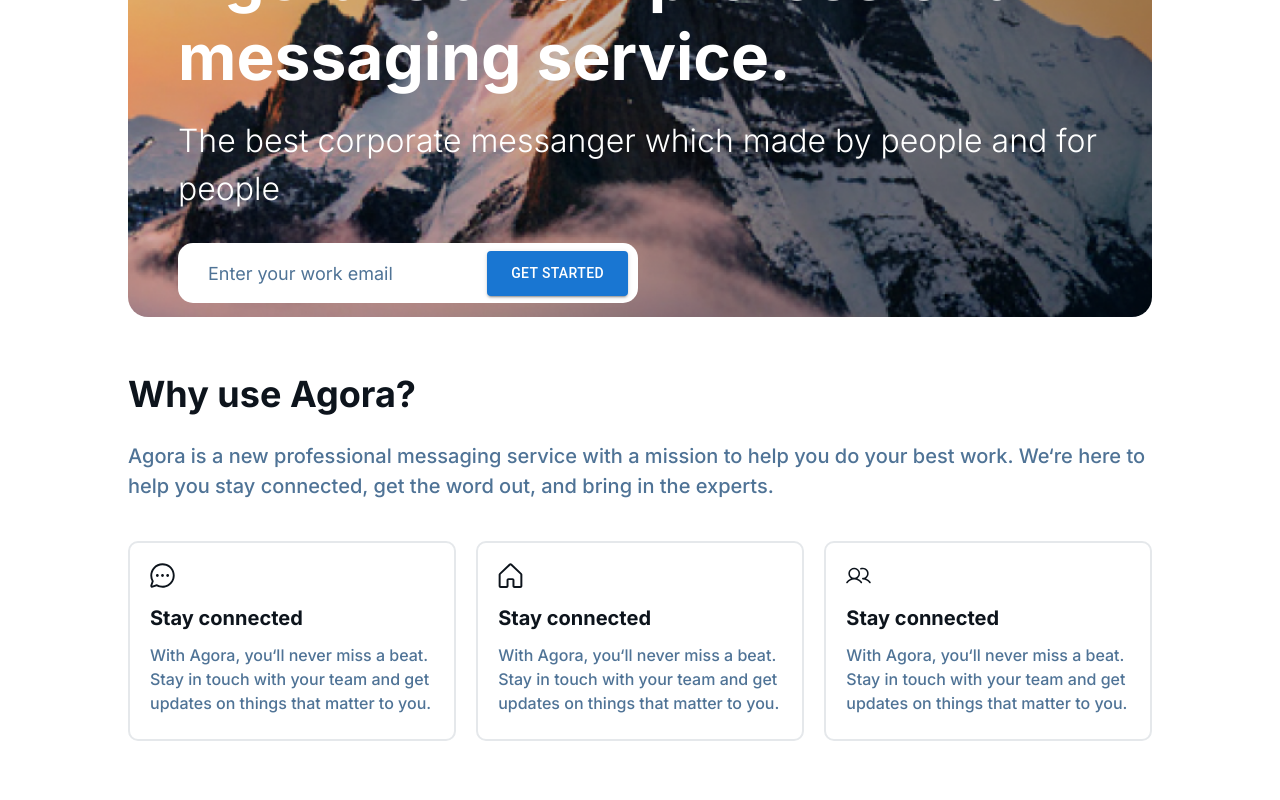
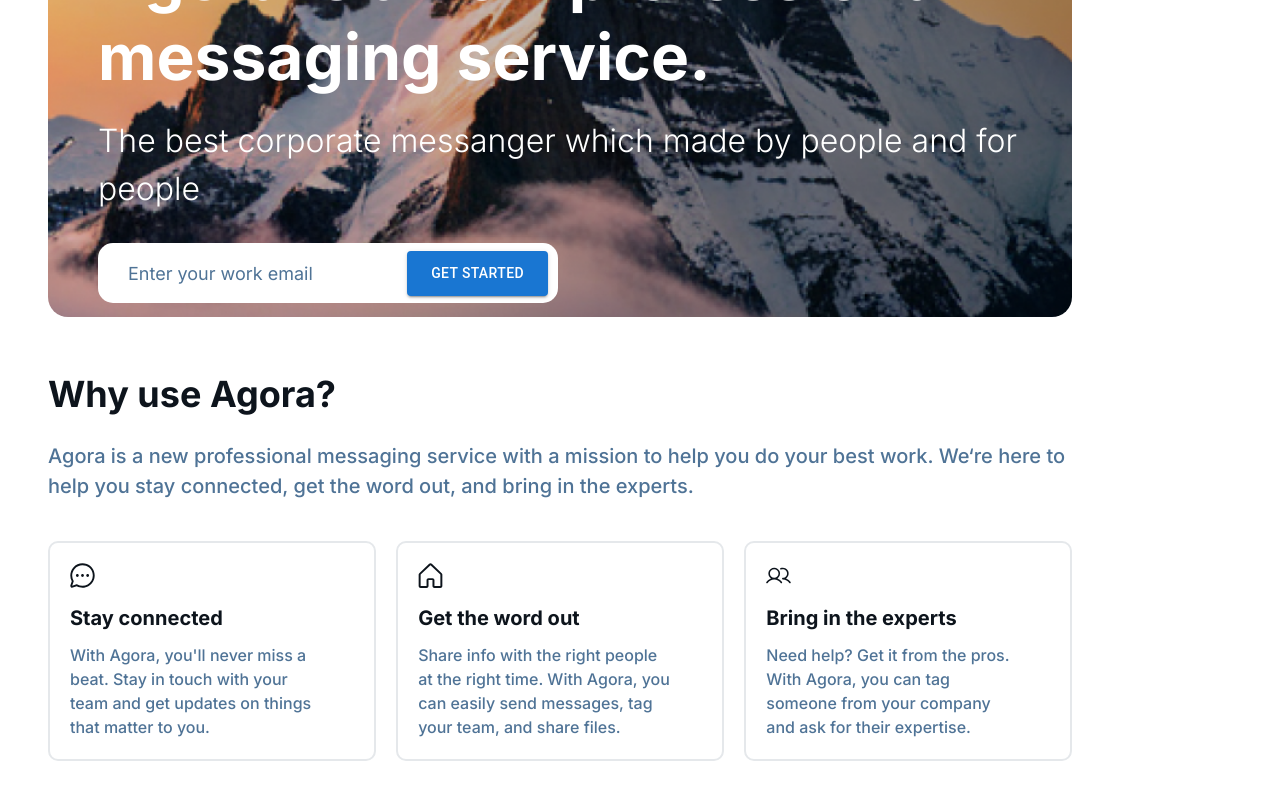
Before and after one commit to RoastedPikachu/Agora_Project, a Next.js app: page / in a window 1280 px wide. Shown: the part 378-1178 px from the top of the page. Before the commit the page ends 1145 px from the top, so only its background shows below. Built offline with nearby package versions, Linux system fonts and the light colour scheme.

Commit message:
Доработал главную страницу
Также начал реализовывать логику прокидывания почты между страницами

```diff
--- a/src/app/page.tsx
+++ b/src/app/page.tsx
@@ -1,63 +1,57 @@
 "use client";
 import React from "react";
 
-import Link from "next/link";
-
-import TextField from "@mui/material/TextField";
-import Button from "@mui/material/Button";
+import Advantage from "@/shared/Advantage";
 
 import TheHomePageHeader from "@/widgets/TheHomePageHeader";
+import GreetingsBlock from "@/widgets/GreetingsBlock";
 
 export default function Home() {
+  const advantages = [
+      {
+          id: 1,
+          iconPath: "/static/ConnectionIcon.svg",
+          title: "Stay connected",
+          description: "With Agora, you'll never miss a beat. Stay in touch with your team and get updates on things that matter to you."
+      },
+      {
+          id: 2,
+          iconPath: "/static/HomeIcon.svg",
+          title: "Get the word out",
+          description: "Share info with the right people at the right time. With Agora, you can easily send messages, tag your team, and share files."
+      },
+      {
+          id: 3,
+          iconPath: "/static/ExpertsIcon.svg",
+          title: "Bring in the experts",
+          description: "Need help? Get it from the pros. With Agora, you can tag someone from your company and ask for their expertise."
+      },
+  ]
+
   return (
-    <main className="relative w-full h-auto">
+    <>
         <TheHomePageHeader/>
 
-        <section className="relative px-[10%] w-full h-[580px]">
-          <div className="mt-[50px] px-[50px] py-[30px] w-full h-[580px] bg-[url('/static/GreetingsBackgroundImage.png')] bg-cover rounded-[20px]">
-              <h1 className="pt-[170px] w-full text-[#ffffff] text-[4rem] text-left font-bold leading-[1.25] z-20">Agora is a new professional messaging service.</h1>
+        <main className="relative mx-[calc((100%-1440px)/2)] pb-[50px] w-full max-w-[1440px] h-auto">
+            <GreetingsBlock/>
 
-              <p className="mt-[20px] text-[#ffffff] text-[2rem] font-light">The best corporate messanger which made by people and for people</p>
+            <section className="relative mt-[50px] px-[10%] w-full h-[400px]">
+                <h2 className="text-[#0d141c] text-[2.25rem] font-bold">Why use Agora?</h2>
 
-              <div className="flex items-center mt-[30px] pl-[30px] pr-[10px] w-[460px] h-[60px] bg-[#ffffff] rounded-[15px]">
-                  <input type="text" placeholder="Enter your work email" className="w-[380px] h-full placeholder:text-[#4f7396] text-[1.125rem] outline-0"/>
+                <p className="mt-[20px] text-[#4f7396] text-[1.25rem] font-medium">Agora is a new professional messaging service with a mission to help you do your best work. We&lsquo;re here to help you stay connected, get the word out, and bring in the experts.</p>
 
-                  <Button variant="contained" className="w-[180px] h-[45px] bg-[#2076d2] rounded-[10px] font-semibold">Get started</Button>
-              </div>
-          </div>
-        </section>
-
-        <section className="relative mt-[50px] px-[10%] w-full h-[400px]">
-            <h2 className="text-[#0d141c] text-[2.25rem] font-bold">Why use Agora?</h2>
-
-            <p className="mt-[20px] text-[#4f7396] text-[1.25rem] font-medium">Agora is a new professional messaging service with a mission to help you do your best work. We&lsquo;re here to help you stay connected, get the word out, and bring in the experts.</p>
-
-            <div className="flex justify-between items-center mt-[40px] w-full h-[200px]">
-                <div className="p-[20px] w-[32%] h-full border-2 border-[#e5e8eb] rounded-[10px]">
-                    <img src="/static/ConnectionIcon.svg" alt="" className="w-[25px] h-[25px]"/>
-
-                    <h3 className="mt-[15px] text-[#0d141c] text-[1.25rem] font-bold">Stay connected</h3>
-
-                    <p className="mt-[10px] text-[#4f7396] text-[1rem] font-medium">With Agora, you&lsquo;ll never miss a beat. <br/> Stay in touch with your team and get updates on things that matter to you.</p>
+                <div className="flex justify-between items-center mt-[40px] w-full h-[220px]">
+                    {advantages.map(advantage => (
+                        <Advantage
+                            id={advantage.id}
+                            iconPath={advantage.iconPath}
+                            title={advantage.title}
+                            description={advantage.description}
+                        />
+                    ))}
                 </div>
-
-                <div className="p-[20px] w-[32%] h-full border-2 border-[#e5e8eb] rounded-[10px]">
-                    <img src="/static/HomeIcon.svg" alt="" className="w-[25px] h-[25px]"/>
-
-                    <h3 className="mt-[15px] text-[#0d141c] text-[1.25rem] font-bold">Stay connected</h3>
-
-                    <p className="mt-[10px] text-[#4f7396] text-[1rem] font-medium">With Agora, you&lsquo;ll never miss a beat. <br/> Stay in touch with your team and get updates on things that matter to you.</p>
-                </div>
-
-                <div className="p-[20px] w-[32%] h-full border-2 border-[#e5e8eb] rounded-[10px]">
-                    <img src="/static/ExpertsIcon.svg" alt="" className="w-[25px] h-[25px]"/>
-
-                    <h3 className="mt-[15px] text-[#0d141c] text-[1.25rem] font-bold">Stay connected</h3>
-
-                    <p className="mt-[10px] text-[#4f7396] text-[1rem] font-medium">With Agora, you&lsquo;ll never miss a beat. <br/> Stay in touch with your team and get updates on things that matter to you.</p>
-                </div>
-            </div>
-        </section>
-    </main>
+            </section>
+        </main>
+    </>
   );
 }
--- /dev/null
+++ b/src/shared/Advantage.tsx
@@ -0,0 +1,23 @@
+"use client";
+import React from 'react';
+
+interface AdvantageProps {
+    id: number;
+    iconPath: string;
+    title: string;
+    description: string;
+}
+
+const Advantage:React.FC<AdvantageProps> = ({id, iconPath, title, description}) => {
+    return (
+        <div key={id} className="p-[20px] w-[32%] h-full border-2 border-[#e5e8eb] rounded-[10px]">
+            <img src={iconPath} alt="" className="w-[25px] h-[25px]"/>
+
+            <h3 className="mt-[15px] text-[#0d141c] text-[1.25rem] font-bold">{title}</h3>
+
+            <p className="mt-[10px] w-[90%] text-[#4f7396] text-[1rem] font-medium">{description}</p>
+        </div>
+    );
+};
+
+export default Advantage;
--- /dev/null
+++ b/src/widgets/GreetingsBlock.tsx
@@ -0,0 +1,40 @@
+"use client";
+import React, {useState} from 'react';
+
+import {useRouter} from "next/navigation";
+
+import authStore from "@/app/store/authStore";
+
+import Button from "@mui/material/Button";
+
+const GreetingsBlock = () => {
+    const router = useRouter();
+
+    const [email, setEmail] = useState("");
+
+    const goToSignUpPage = () => {
+        authStore.setEmail(email);
+
+        setEmail("");
+
+        router.push("/signUp");
+    }
+
+    return (
+        <section className="relative px-[10%] w-full h-[580px]">
+            <div className="mt-[50px] px-[50px] py-[30px] w-full h-[580px] bg-[url('/static/GreetingsBackgroundImage.png')] bg-cover rounded-[20px]">
+                <h1 className="pt-[170px] w-full text-[#ffffff] text-[4rem] text-left font-bold leading-[1.25] z-20">Agora is a new professional messaging service.</h1>
+
+                <p className="mt-[20px] text-[#ffffff] text-[2rem] font-light">The best corporate messanger which made by people and for people</p>
+
+                <div className="flex items-center mt-[30px] pl-[30px] pr-[10px] w-[460px] h-[60px] bg-[#ffffff] rounded-[15px]">
+                    <input type="text" placeholder="Enter your work email" onChange={(event) => setEmail(event.target.value)} className="w-[380px] h-full placeholder:text-[#4f7396] text-[1.125rem] outline-0"/>
+
+                    <Button variant="contained" onClick={() => goToSignUpPage()} className="w-[180px] h-[45px] bg-[#2076d2] rounded-[10px] font-semibold">Get started</Button>
+                </div>
+            </div>
+        </section>
+    );
+};
+
+export default GreetingsBlock;
--- a/src/widgets/TheHomePageHeader.tsx
+++ b/src/widgets/TheHomePageHeader.tsx
@@ -6,7 +6,7 @@ import Button from "@mui/material/Button";
 
 const TheHomePageHeader = () => {
     return (
-        <header className="relative flex justify-between items-center px-[10%] w-full h-[65px] bg-[#ffffff] border-b-2 border-[#e5e8eb]">
+        <header className="relative flex justify-between items-center px-[10%] deskWide:px-[calc(((100%-1440px)/2)+144px)] w-full h-[65px] bg-[#ffffff] border-b-2 border-[#e5e8eb]">
            <div className="flex items-center w-[15%] h-[25px]">
                <img src="/static/header/logo/AgoraLogo.svg" alt="" className="w-[30px] h-[30px] border-2 border-[#2176d2] rounded-[5px]"/>
 
```
